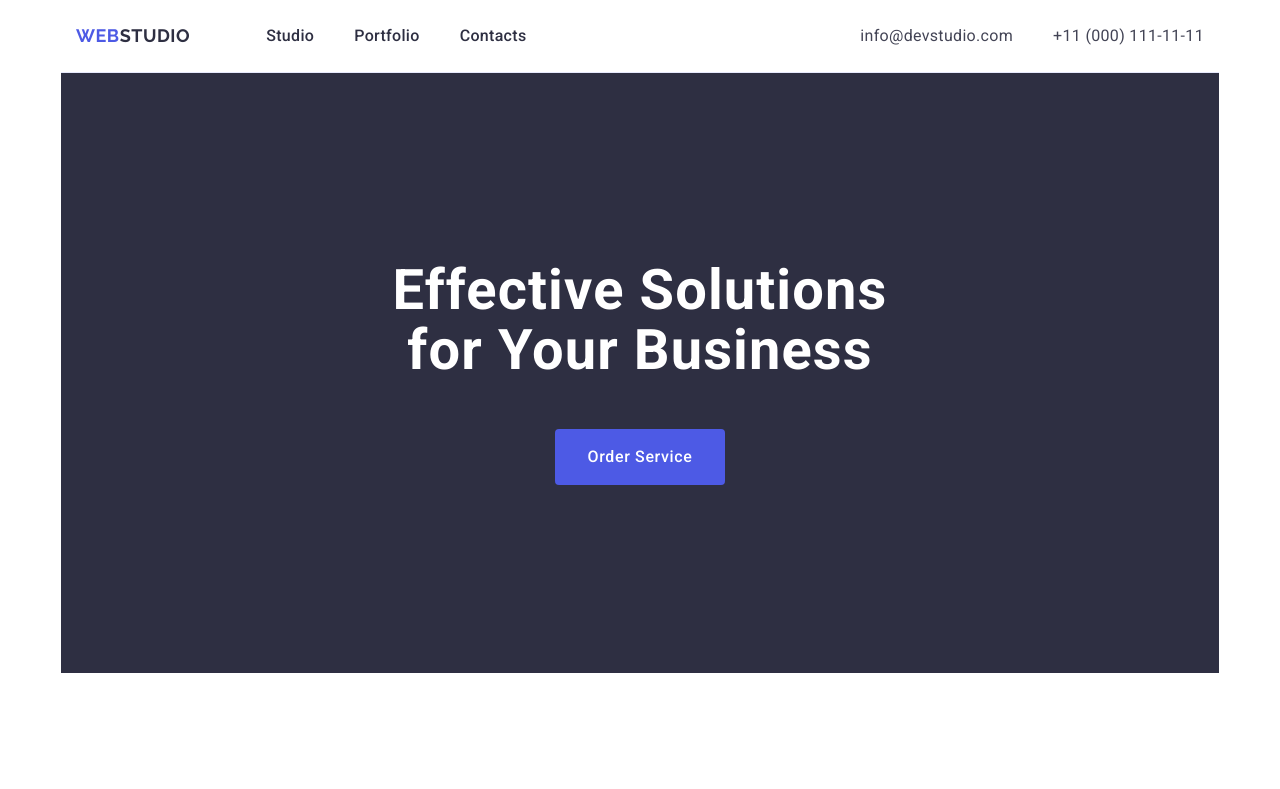
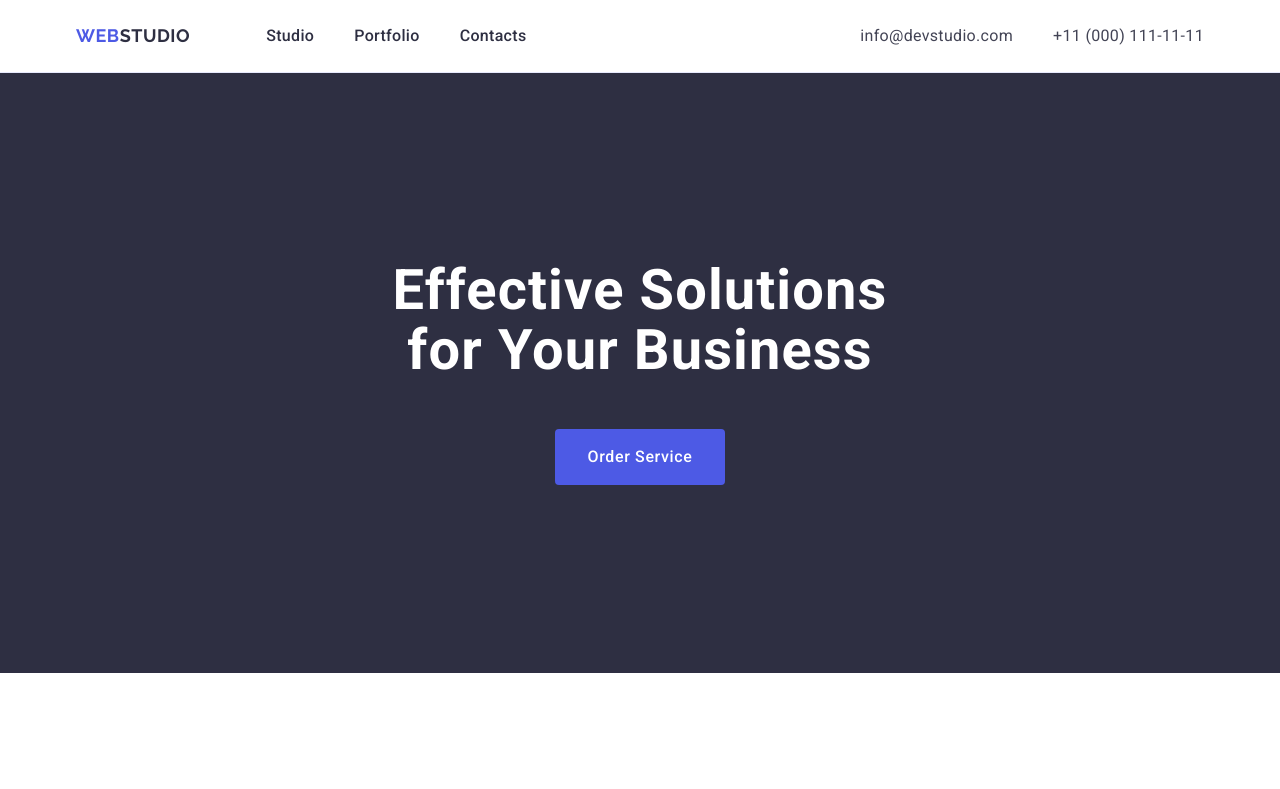
Before and after one commit to SergeyMyronenko/goit-markup-hw-03, a plain HTML site: page index.html in a window 1280 px wide. Shown: the top 789 px of the page. Drawn offline with nearby package versions, Linux system fonts and the light colour scheme.

Commit message:
update hw-3

```diff
--- a/css/style.css
+++ b/css/style.css
@@ -31,10 +31,10 @@ img {
 }
 
 footer {
-  max-width: 1158px;
   margin: 0 auto;
 }
 section {
+  max-wide: 100%;
   padding: 120px 0;
 }
 .container {
@@ -45,14 +45,14 @@ section {
   margin-right: 0;
 }
 .container {
+  max-width: 1158px;
+  margin: 0 auto;
   padding: 0 15px;
 }
 
 /* Header */
 
 .header-top {
-  max-width: 1158px;
-  margin: 0 auto;
   border-bottom: 1px solid #e7e9fc;
 }
 .navi {
@@ -124,8 +124,6 @@ section {
 
 .section-main {
   background: #2e2f42;
-  max-width: 1158px;
-  margin: 0 auto;
   padding: 188px 0;
 }
 .main-title {
@@ -180,7 +178,6 @@ section {
 }
 
 .container-list {
-  width: 1158px;
   margin: 0 auto;
 }
 .list-one {
@@ -216,7 +213,6 @@ section {
 
 .section-team {
   background-color: #f4f4fd;
-  width: 1158px;
   margin: 0 auto;
 }
 
```
